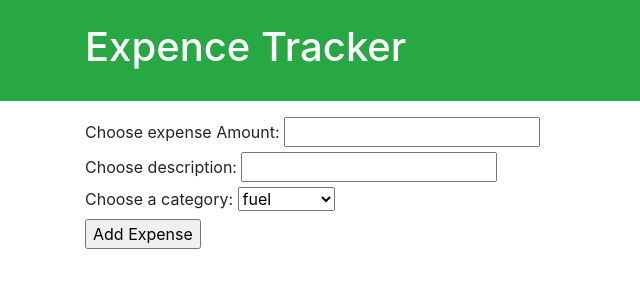
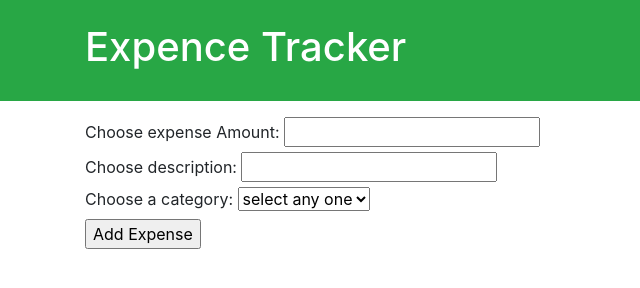
Before and after one commit to rakshanda1234/crud_expence-tracker, a plain HTML site: page index.html in a window 1280 px wide. Shown: the full height of the page, 0-640 px from the left. Drawn offline with nearby package versions, Linux system fonts and the light colour scheme; no server answers.

Commit message:
crud_expense_tracker

```diff
--- a/index.html
+++ b/index.html
@@ -32,6 +32,7 @@
                 <div>
                     <label for="category">Choose a category:</label>
                     <select name="category" id="category">
+                        <option value="">select any one</option>
                         <option value="fuel">fuel</option>
                         <option value="food">food</option>
                         <option value="electricity">electricity</option>
```
